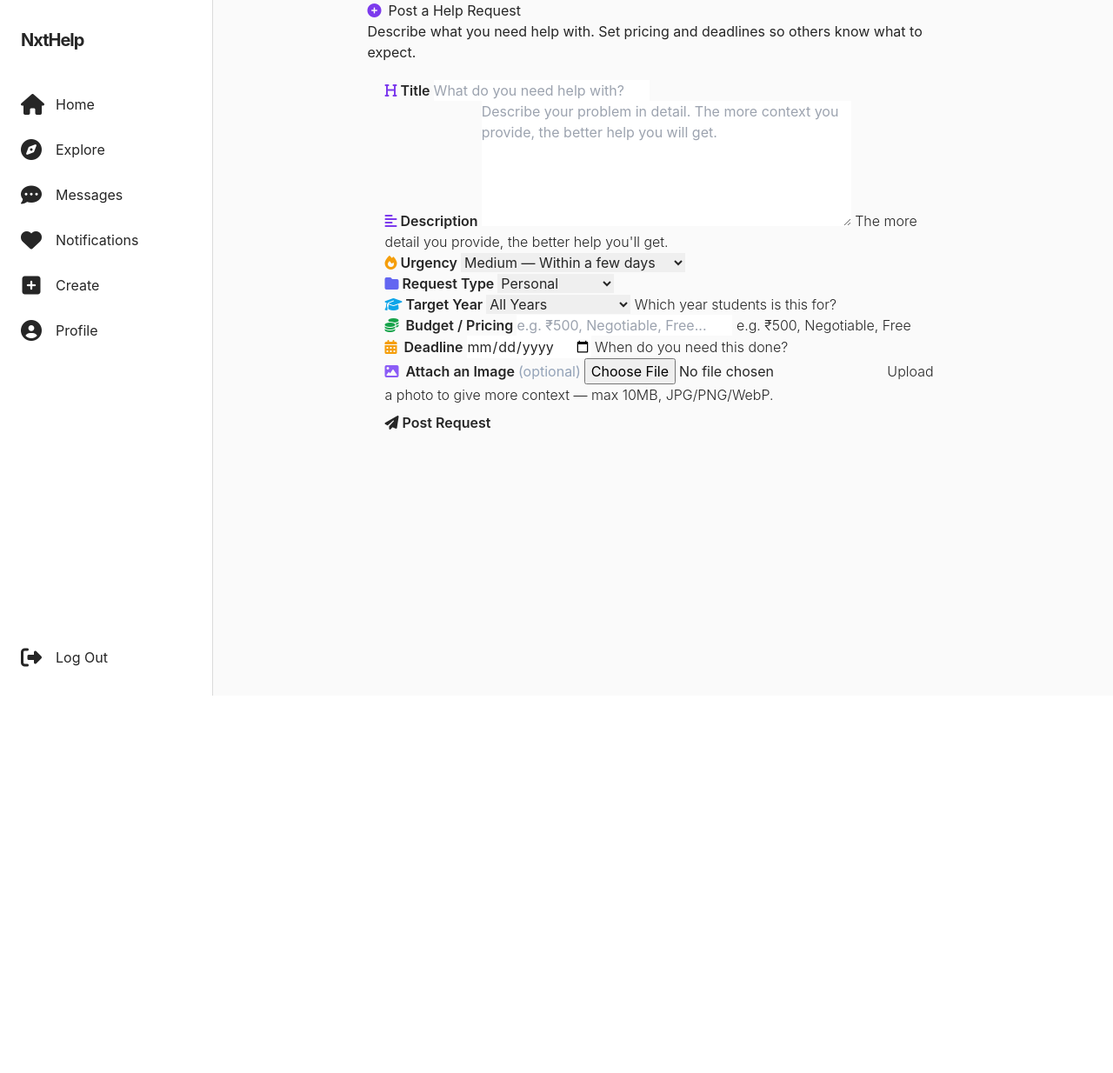
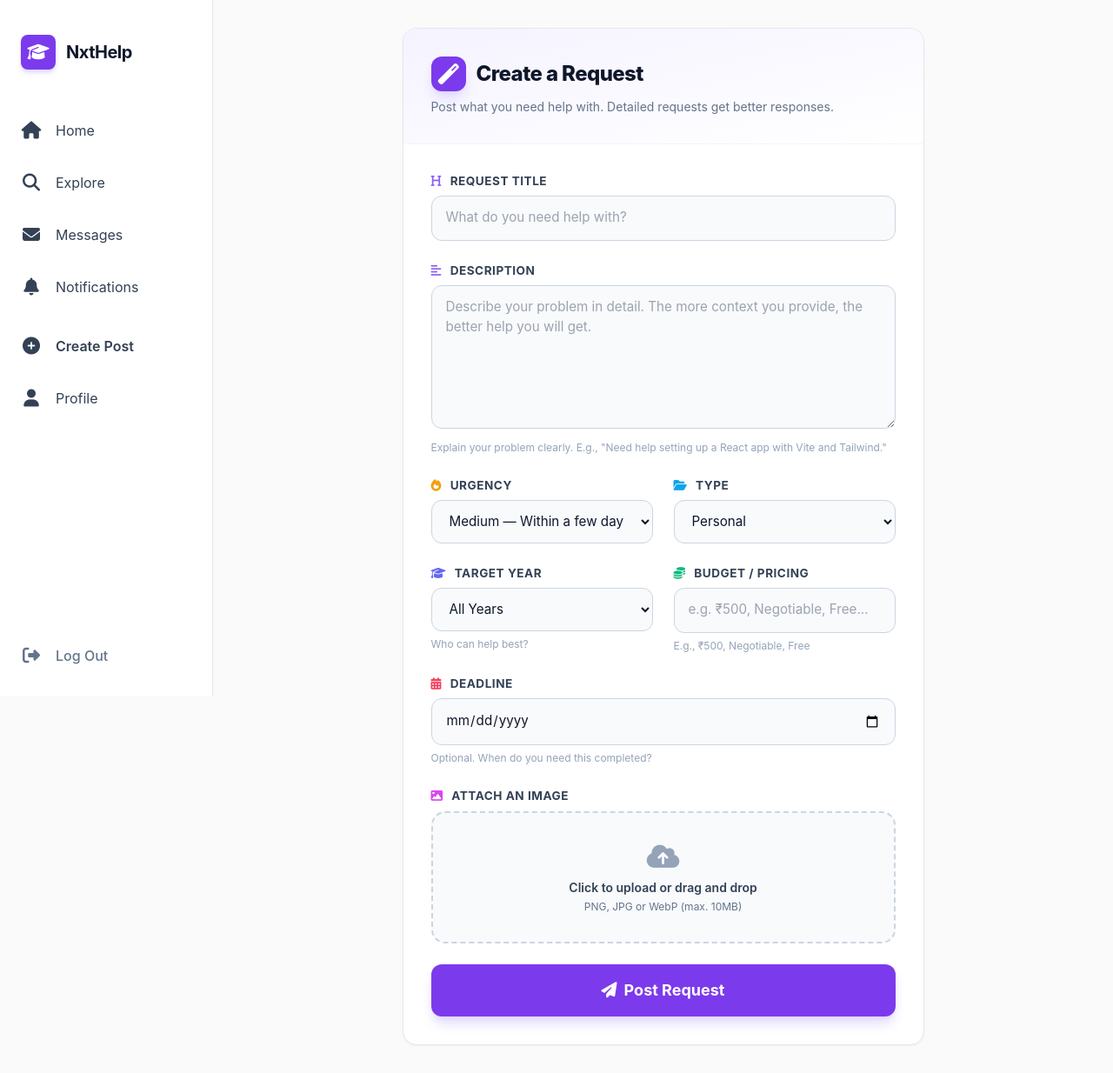
Before and after one commit to NXTSTILE/nxthelp, a Django app: page /request/new/ in a window 1280 px wide. Shown: the whole page at 87% size. Before the commit the page ends 800 px from the top, so only its background shows below. Run offline with Django 4.2, Linux system fonts and the light colour scheme; the visitor is signed in with stand-in values (Sample User, id 1); data that the repository does not hold is empty; some libraries are stand-ins or nearby versions.

Commit message:
frontend modification

```diff
--- a/templates/base.html
+++ b/templates/base.html
@@ -31,76 +31,85 @@
 
     {% if user.is_authenticated %}
     <!-- ─── Desktop Sidebar (Hidden on Mobile) ─── -->
-    <aside class="ig-sidebar">
-        <a href="{% url 'dashboard' %}" class="ig-sidebar-item mb-4">
-            <span class="ig-sidebar-logo-text font-bold text-xl tracking-tighter">NxtHelp</span>
-            <i class="fas fa-share-nodes ig-sidebar-logo-icon hidden text-brand-600"></i>
+    <aside class="ig-sidebar border-r border-slate-200 bg-white">
+        <a href="{% url 'dashboard' %}" class="flex items-center gap-3 p-3 mb-6 mt-2 hover:bg-slate-50 rounded-xl transition-colors text-slate-900 group">
+            <div class="w-10 h-10 rounded-lg bg-violet-600 text-white flex items-center justify-center shadow-md shadow-violet-200 group-hover:scale-105 transition-transform">
+                <i class="fas fa-graduation-cap text-xl"></i>
+            </div>
+            <span class="font-bold text-xl tracking-tight hidden lg:block">NxtHelp</span>
         </a>
 
-        <nav class="flex flex-col gap-1 flex-grow">
-            <a href="{% url 'dashboard' %}" class="ig-sidebar-item {% if request.resolver_match.url_name == 'dashboard' %}font-bold{% endif %}">
-                <i class="fas fa-home"></i>
-                <span class="ig-sidebar-text">Home</span>
+        <nav class="flex flex-col gap-2 flex-grow">
+            <a href="{% url 'dashboard' %}" class="flex items-center gap-4 p-3 rounded-xl transition-all duration-200 text-slate-700 hover:bg-slate-50 hover:text-violet-600 {% if request.resolver_match.url_name == 'dashboard' %}bg-violet-50 text-violet-700 font-semibold{% endif %}">
+                <i class="fas fa-home text-xl w-6 text-center"></i>
+                <span class="hidden lg:block">Home</span>
             </a>
-            <a href="{% url 'browse_requests' %}" class="ig-sidebar-item {% if request.resolver_match.url_name == 'browse_requests' %}font-bold{% endif %}">
-                <i class="fas fa-compass"></i>
-                <span class="ig-sidebar-text">Explore</span>
+            <a href="{% url 'browse_requests' %}" class="flex items-center gap-4 p-3 rounded-xl transition-all duration-200 text-slate-700 hover:bg-slate-50 hover:text-violet-600 {% if request.resolver_match.url_name == 'browse_requests' %}bg-violet-50 text-violet-700 font-semibold{% endif %}">
+                <i class="fas fa-search text-xl w-6 text-center"></i>
+                <span class="hidden lg:block">Explore</span>
             </a>
-            <a href="{% url 'my_chats' %}" class="ig-sidebar-item {% if request.resolver_match.url_name == 'my_chats' %}font-bold{% endif %}">
-                <i class="fas fa-comment-dots"></i>
-                <span class="ig-sidebar-text">Messages</span>
+            <a href="{% url 'my_chats' %}" class="flex items-center gap-4 p-3 rounded-xl transition-all duration-200 text-slate-700 hover:bg-slate-50 hover:text-violet-600 {% if request.resolver_match.url_name == 'my_chats' %}bg-violet-50 text-violet-700 font-semibold{% endif %}">
+                <i class="fas fa-envelope text-xl w-6 text-center"></i>
+                <span class="hidden lg:block">Messages</span>
             </a>
-            <a href="{% url 'notifications' %}" class="ig-sidebar-item {% if request.resolver_match.url_name == 'notifications' %}font-bold{% endif %}">
-                <i class="fas fa-heart"></i>
-                <span class="ig-sidebar-text">Notifications</span>
+            <a href="{% url 'notifications' %}" class="flex items-center gap-4 p-3 rounded-xl transition-all duration-200 text-slate-700 hover:bg-slate-50 hover:text-violet-600 {% if request.resolver_match.url_name == 'notifications' %}bg-violet-50 text-violet-700 font-semibold{% endif %}">
+                <i class="fas fa-bell text-xl w-6 text-center"></i>
+                <span class="hidden lg:block">Notifications</span>
             </a>
-            <a href="{% url 'create_help_request' %}" class="ig-sidebar-item">
-                <i class="fas fa-plus-square"></i>
-                <span class="ig-sidebar-text">Create</span>
+            <a href="{% url 'create_help_request' %}" class="flex items-center gap-4 p-3 rounded-xl transition-all duration-200 text-slate-700 hover:bg-slate-50 hover:text-violet-600 mt-2">
+                <i class="fas fa-plus-circle text-xl w-6 text-center"></i>
+                <span class="hidden lg:block font-semibold">Create Post</span>
             </a>
-            <a href="{% url 'profile' %}" class="ig-sidebar-item {% if request.resolver_match.url_name == 'profile' %}font-bold{% endif %}">
-                <i class="fas fa-user-circle"></i>
-                <span class="ig-sidebar-text">Profile</span>
+            <a href="{% url 'profile' %}" class="flex items-center gap-4 p-3 rounded-xl transition-all duration-200 text-slate-700 hover:bg-slate-50 hover:text-violet-600 {% if request.resolver_match.url_name == 'profile' %}bg-violet-50 text-violet-700 font-semibold{% endif %}">
+                <i class="fas fa-user text-xl w-6 text-center"></i>
+                <span class="hidden lg:block">Profile</span>
             </a>
         </nav>
 
         <div class="mt-auto">
             <form method="post" action="{% url 'logout' %}" style="margin:0;">
                 {% csrf_token %}
-                <button type="submit" class="ig-sidebar-item w-full text-left">
-                    <i class="fas fa-sign-out-alt"></i>
-                    <span class="ig-sidebar-text">Log Out</span>
+                <button type="submit" class="flex items-center gap-4 p-3 w-full text-left rounded-xl transition-all duration-200 text-slate-500 hover:bg-red-50 hover:text-red-600">
+                    <i class="fas fa-sign-out-alt text-xl w-6 text-center"></i>
+                    <span class="hidden lg:block font-medium">Log Out</span>
                 </button>
             </form>
         </div>
     </aside>
 
     <!-- ─── Mobile Top Header ─── -->
-    <header class="ig-top-nav md:hidden">
-        <div class="ig-top-nav-inner">
-            <a href="{% url 'dashboard' %}" class="ig-logo">NxtHelp</a>
+    <header class="ig-top-nav md:hidden border-b border-slate-200 bg-white">
+        <div class="ig-top-nav-inner flex justify-between items-center h-full px-4 w-full">
+            <a href="{% url 'dashboard' %}" class="font-bold text-xl text-slate-900 tracking-tight flex items-center gap-2">
+                <div class="w-7 h-7 rounded-md bg-violet-600 text-white flex items-center justify-center">
+                    <i class="fas fa-graduation-cap text-[14px]"></i>
+                </div>
+                NxtHelp
+            </a>
             <div class="flex items-center gap-4">
-                <a href="{% url 'my_chats' %}" class="text-2xl text-slate-800"><i class="fas fa-comment-dots"></i></a>
+                <a href="{% url 'my_chats' %}" class="text-xl text-slate-700 hover:text-violet-600 transition-colors"><i class="fas fa-envelope"></i></a>
             </div>
         </div>
     </header>
 
     <!-- ─── Mobile Bottom Nav ─── -->
-    <nav class="ig-bottom-nav md:hidden">
-        <a href="{% url 'dashboard' %}" class="ig-nav-item {% if request.resolver_match.url_name == 'dashboard' %}active{% endif %}">
-            <i class="fas fa-home"></i>
+    <nav class="ig-bottom-nav md:hidden border-t border-slate-200 bg-white pb-safe">
+        <a href="{% url 'dashboard' %}" class="flex-1 flex justify-center py-3 text-slate-500 hover:text-violet-600 transition-colors {% if request.resolver_match.url_name == 'dashboard' %}text-violet-600{% endif %}">
+            <i class="fas fa-home text-2xl"></i>
         </a>
-        <a href="{% url 'browse_requests' %}" class="ig-nav-item {% if request.resolver_match.url_name == 'browse_requests' %}active{% endif %}">
-            <i class="fas fa-compass"></i>
+        <a href="{% url 'browse_requests' %}" class="flex-1 flex justify-center py-3 text-slate-500 hover:text-violet-600 transition-colors {% if request.resolver_match.url_name == 'browse_requests' %}text-violet-600{% endif %}">
+            <i class="fas fa-search text-2xl"></i>
         </a>
-        <a href="{% url 'create_help_request' %}" class="ig-nav-item">
-            <i class="fas fa-plus-square"></i>
+        <a href="{% url 'create_help_request' %}" class="flex-1 flex justify-center py-3">
+            <div class="w-10 h-10 rounded-full bg-violet-600 text-white flex items-center justify-center -mt-4 shadow-lg shadow-violet-200 active:scale-95 transition-transform">
+                <i class="fas fa-plus text-lg"></i>
+            </div>
         </a>
-        <a href="{% url 'notifications' %}" class="ig-nav-item {% if request.resolver_match.url_name == 'notifications' %}active{% endif %}">
-            <i class="fas fa-heart"></i>
+        <a href="{% url 'notifications' %}" class="flex-1 flex justify-center py-3 text-slate-500 hover:text-violet-600 transition-colors {% if request.resolver_match.url_name == 'notifications' %}text-violet-600{% endif %}">
+            <i class="fas fa-bell text-2xl"></i>
         </a>
-        <a href="{% url 'profile' %}" class="ig-nav-item {% if request.resolver_match.url_name == 'profile' %}active{% endif %}">
-            <i class="fas fa-user-circle"></i>
+        <a href="{% url 'profile' %}" class="flex-1 flex justify-center py-3 text-slate-500 hover:text-violet-600 transition-colors {% if request.resolver_match.url_name == 'profile' %}text-violet-600{% endif %}">
+            <i class="fas fa-user text-2xl"></i>
         </a>
     </nav>
     {% endif %}
--- a/work/templates/work/create_request.html
+++ b/work/templates/work/create_request.html
@@ -1,122 +1,193 @@
 {% extends "base.html" %}
 {% block title %}Post a Request{% endblock %}
 
+{% block extra_head %}
+<style>
+    .form-input {
+        width: 100%;
+        padding: 0.85rem 1rem;
+        border: 1px solid #cbd5e1;
+        border-radius: 0.75rem;
+        background-color: #f8fafc;
+        font-size: 0.95rem;
+        color: #0f172a;
+        transition: all 0.2s ease;
+        outline: none;
+    }
+    .form-input:focus {
+        border-color: #7c3aed;
+        background-color: #ffffff;
+        box-shadow: 0 0 0 4px rgba(124, 58, 237, 0.1);
+    }
+    .form-label {
+        display: block;
+        font-weight: 700;
+        font-size: 0.85rem;
+        color: #334155;
+        margin-bottom: 0.4rem;
+        text-transform: uppercase;
+        letter-spacing: 0.5px;
+    }
+    .form-group {
+        margin-bottom: 1.5rem;
+    }
+    .form-help {
+        display: block;
+        font-size: 0.75rem;
+        color: #94a3b8;
+        margin-top: 0.4rem;
+    }
+    .form-error {
+        color: #ef4444;
+        font-size: 0.8rem;
+        margin-top: 0.4rem;
+        display: flex;
+        align-items: center;
+        gap: 0.25rem;
+        font-weight: 500;
+    }
+    .file-upload-wrapper {
+        border: 2px dashed #cbd5e1;
+        border-radius: 1rem;
+        padding: 2rem;
+        text-align: center;
+        background: #f8fafc;
+        transition: all 0.2s;
+        cursor: pointer;
+        position: relative;
+    }
+    .file-upload-wrapper:hover {
+        border-color: #7c3aed;
+        background: #f5f3ff;
+    }
+    .file-upload-wrapper input[type="file"] {
+        opacity: 0;
+        position: absolute;
+        top: 0;
+        left: 0;
+        width: 100%;
+        height: 100%;
+        cursor: pointer;
+    }
+</style>
+{% endblock %}
+
 {% block content %}
-<div style="max-width: 680px; margin: 0 auto;">
-    <div class="page-header">
-        <h1 class="page-title flex items-center gap-2">
-            <i class="fas fa-plus-circle" style="color:#7c3aed"></i> Post a Help Request
-        </h1>
-        <p class="page-subtitle">Describe what you need help with. Set pricing and deadlines so others know what to
-            expect.</p>
-    </div>
+<div class="feed-container py-8 px-4 sm:px-0">
+    <div class="bg-white rounded-2xl border border-slate-200 shadow-sm overflow-hidden scale-in">
+        <div class="p-6 md:p-8 border-b border-slate-100 bg-gradient-to-br from-violet-50 to-white">
+            <h1 class="text-2xl font-extrabold text-slate-900 flex items-center gap-3 mb-2 tracking-tight">
+                <div class="w-10 h-10 rounded-xl bg-violet-600 text-white flex items-center justify-center shadow-lg shadow-violet-200">
+                    <i class="fas fa-magic"></i>
+                </div>
+                Create a Request
+            </h1>
+            <p class="text-slate-500 text-sm ml-13">Post what you need help with. Detailed requests get better responses.</p>
+        </div>
 
-    <div class="card card-static rounded-xl p-5">
-        <form method="POST" action="{% url 'create_help_request' %}" enctype="multipart/form-data" novalidate>
+        <form method="POST" action="{% url 'create_help_request' %}" enctype="multipart/form-data" novalidate class="p-6 md:p-8">
             {% csrf_token %}
 
             <div class="form-group">
-                <label class="form-label font-semibold" for="id_title">
-                    <i class="fas fa-heading me-1" style="color:#7c3aed"></i>Title
+                <label class="form-label" for="id_title">
+                    <i class="fas fa-heading text-violet-500 mr-1.5"></i> Request Title
                 </label>
                 {{ form.title }}
                 {% for error in form.title.errors %}
-                <span class="form-error">{{ error }}</span>
+                <span class="form-error"><i class="fas fa-exclamation-circle"></i> {{ error }}</span>
                 {% endfor %}
             </div>
 
             <div class="form-group">
-                <label class="form-label font-semibold" for="id_description">
-                    <i class="fas fa-align-left me-1" style="color:#7c3aed"></i>Description
+                <label class="form-label" for="id_description">
+                    <i class="fas fa-align-left text-violet-500 mr-1.5"></i> Description
                 </label>
                 {{ form.description }}
-                <span class="form-help font-light">The more detail you provide, the better help you'll get.</span>
+                <span class="form-help">Explain your problem clearly. E.g., "Need help setting up a React app with Vite and Tailwind."</span>
                 {% for error in form.description.errors %}
-                <span class="form-error">{{ error }}</span>
+                <span class="form-error"><i class="fas fa-exclamation-circle"></i> {{ error }}</span>
                 {% endfor %}
             </div>
 
-            <div class="name-fields-grid">
-                <div class="form-group" style="grid-column: span 2;">
-                    <label class="form-label font-semibold" for="id_urgency">
-                        <i class="fas fa-fire me-1" style="color:#f59e0b"></i>Urgency
+            <div class="grid grid-cols-1 md:grid-cols-2 gap-6">
+                <div class="form-group mb-0">
+                    <label class="form-label" for="id_urgency">
+                        <i class="fas fa-fire text-amber-500 mr-1.5"></i> Urgency
                     </label>
                     {{ form.urgency }}
                     {% for error in form.urgency.errors %}
-                    <span class="form-error">{{ error }}</span>
+                    <span class="form-error"><i class="fas fa-exclamation-circle"></i> {{ error }}</span>
+                    {% endfor %}
+                </div>
+                <div class="form-group mb-0">
+                    <label class="form-label" for="id_request_type">
+                        <i class="fas fa-folder-open text-sky-500 mr-1.5"></i> Type
+                    </label>
+                    {{ form.request_type }}
+                    {% for error in form.request_type.errors %}
+                    <span class="form-error"><i class="fas fa-exclamation-circle"></i> {{ error }}</span>
                     {% endfor %}
                 </div>
             </div>
 
-            <div class="name-fields-grid">
-                <div class="form-group">
-                    <label class="form-label font-semibold" for="id_request_type">
-                        <i class="fas fa-folder me-1" style="color:#6366f1"></i>Request Type
+            <div class="grid grid-cols-1 md:grid-cols-2 gap-6 mt-6">
+                <div class="form-group mb-0">
+                    <label class="form-label" for="id_target_year">
+                        <i class="fas fa-graduation-cap text-indigo-500 mr-1.5"></i> Target Year
                     </label>
-                    {{ form.request_type }}
-                    {% for error in form.request_type.errors %}
-                    <span class="form-error">{{ error }}</span>
+                    {{ form.target_year }}
+                    <span class="form-help">Who can help best?</span>
+                    {% for error in form.target_year.errors %}
+                    <span class="form-error"><i class="fas fa-exclamation-circle"></i> {{ error }}</span>
                     {% endfor %}
                 </div>
-
-                <div class="form-group">
-                    <label class="form-label font-semibold" for="id_target_year">
-                        <i class="fas fa-graduation-cap me-1" style="color:#0ea5e9"></i>Target Year
+                <div class="form-group mb-0">
+                    <label class="form-label" for="id_budget">
+                        <i class="fas fa-coins text-emerald-500 mr-1.5"></i> Budget / Pricing
                     </label>
-                    {{ form.target_year }}
-                    <span class="form-help font-light">Which year students is this for?</span>
-                    {% for error in form.target_year.errors %}
-                    <span class="form-error">{{ error }}</span>
+                    {{ form.budget }}
+                    <span class="form-help">E.g., ₹500, Negotiable, Free</span>
+                    {% for error in form.budget.errors %}
+                    <span class="form-error"><i class="fas fa-exclamation-circle"></i> {{ error }}</span>
                     {% endfor %}
                 </div>
             </div>
 
-            <div class="name-fields-grid">
-                <div class="form-group">
-                    <label class="form-label font-semibold" for="id_budget">
-                        <i class="fas fa-coins me-1" style="color:#16a34a"></i> Budget / Pricing
-                    </label>
-                    {{ form.budget }}
-                    <span class="form-help font-light">e.g. ₹500, Negotiable, Free</span>
-                    {% for error in form.budget.errors %}
-                    <span class="form-error">{{ error }}</span>
-                    {% endfor %}
-                </div>
-
-                <div class="form-group">
-                    <label class="form-label font-semibold" for="id_deadline">
-                        <i class="fas fa-calendar-alt me-1" style="color:#f59e0b"></i> Deadline
-                    </label>
-                    {{ form.deadline }}
-                    <span class="form-help font-light">When do you need this done?</span>
-                    {% for error in form.deadline.errors %}
-                    <span class="form-error">{{ error }}</span>
-                    {% endfor %}
-                </div>
+            <div class="form-group mt-6">
+                <label class="form-label" for="id_deadline">
+                    <i class="fas fa-calendar-alt text-rose-500 mr-1.5"></i> Deadline
+                </label>
+                {{ form.deadline }}
+                <span class="form-help">Optional. When do you need this completed?</span>
+                {% for error in form.deadline.errors %}
+                <span class="form-error"><i class="fas fa-exclamation-circle"></i> {{ error }}</span>
+                {% endfor %}
             </div>
 
             {% if form.non_field_errors %}
-            <div class="form-error mb-3 p-3 rounded-lg"
-                style="background:rgba(239,68,68,.06);border:1px solid rgba(239,68,68,.2)">
+            <div class="bg-rose-50 border border-rose-200 text-rose-600 rounded-xl p-4 mb-6 text-sm font-medium">
                 {% for error in form.non_field_errors %}
-                <p><i class="fas fa-exclamation-circle me-1"></i>{{ error }}</p>
+                <p class="flex items-center gap-2"><i class="fas fa-exclamation-circle"></i> {{ error }}</p>
                 {% endfor %}
             </div>
             {% endif %}
 
-            <div class="form-group">
-                <label class="form-label font-semibold" for="id_image">
-                    <i class="fas fa-image me-1" style="color:#8b5cf6"></i> Attach an Image
-                    <span class="text-slate-400 font-normal">(optional)</span>
+            <div class="form-group mt-6">
+                <label class="form-label" for="id_image">
+                    <i class="fas fa-image text-fuchsia-500 mr-1.5"></i> Attach an Image
                 </label>
-                {{ form.image }}
-                <span class="form-help font-light">Upload a photo to give more context — max 10MB, JPG/PNG/WebP.</span>
+                <div class="file-upload-wrapper mt-2">
+                    <i class="fas fa-cloud-upload-alt text-3xl text-slate-400 mb-2 group-hover:text-violet-500 transition-colors"></i>
+                    <p class="text-sm font-semibold text-slate-700">Click to upload or drag and drop</p>
+                    <p class="text-xs text-slate-500 mt-1">PNG, JPG or WebP (max. 10MB)</p>
+                    {{ form.image }}
+                </div>
                 {% for error in form.image.errors %}
-                <span class="form-error">{{ error }}</span>
+                <span class="form-error"><i class="fas fa-exclamation-circle"></i> {{ error }}</span>
                 {% endfor %}
             </div>
 
-            <button type="submit" class="btn btn-primary btn-block btn-lg mt-2 font-semibold">
+            <button type="submit" class="w-full bg-violet-600 hover:bg-violet-700 text-white font-bold text-lg py-4 rounded-xl transition-all shadow-lg shadow-violet-200 mt-4 flex items-center justify-center gap-2 active:scale-[0.98]">
                 <i class="fas fa-paper-plane"></i> Post Request
             </button>
         </form>
```
